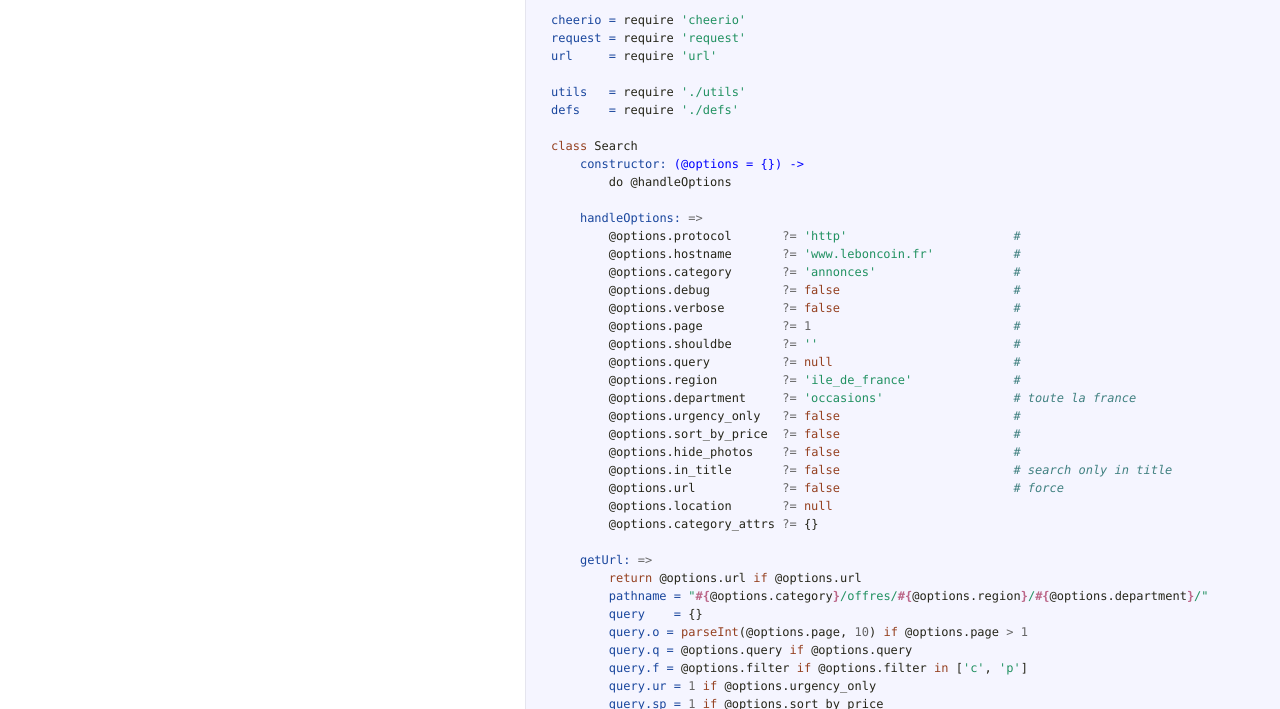
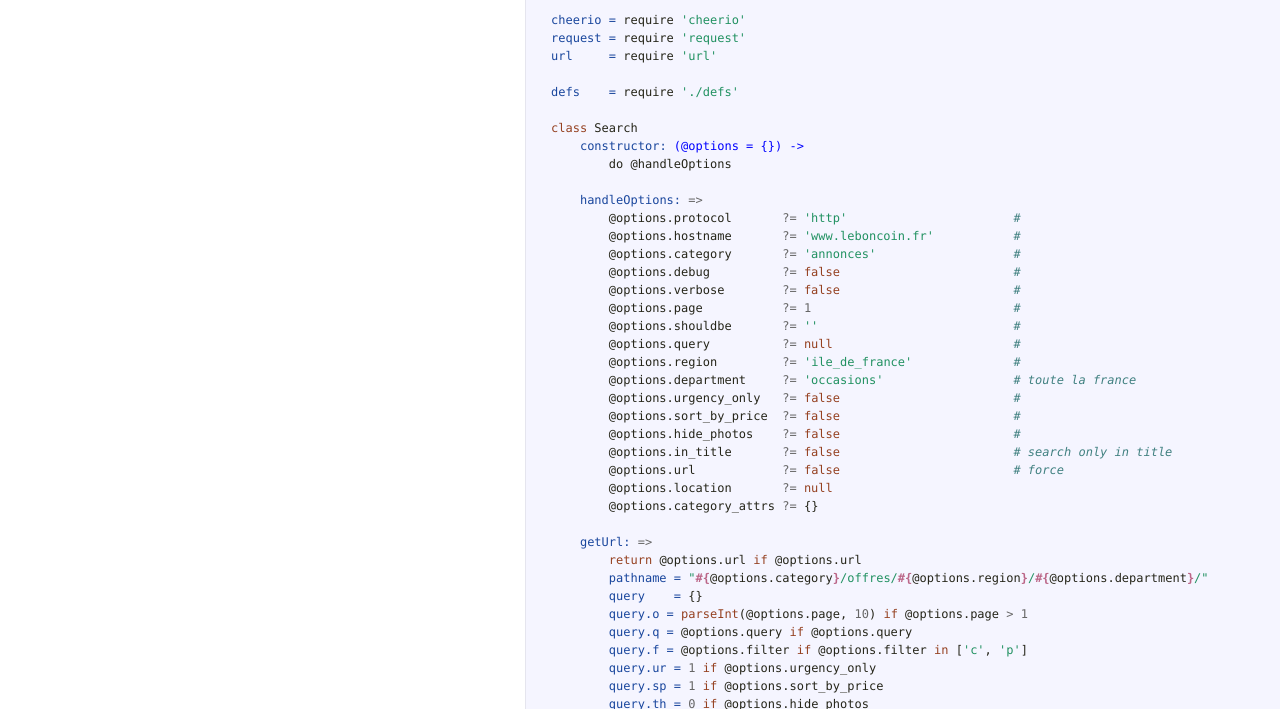
Before and after one commit to moul/node-leboncoin, a website: page docs/search.html in a window 1280 px wide. Shown: the part 91-800 px from the top of the page. Drawn offline with Linux system fonts and the light colour scheme.

Commit message:
updated docco docs

```diff
--- a/docs/search.html
+++ b/docs/search.html
@@ -2,7 +2,6 @@
 <span class="nv">request = </span><span class="nx">require</span> <span class="s">&#39;request&#39;</span>
 <span class="nv">url     = </span><span class="nx">require</span> <span class="s">&#39;url&#39;</span>
 
-<span class="nv">utils   = </span><span class="nx">require</span> <span class="s">&#39;./utils&#39;</span>
 <span class="nv">defs    = </span><span class="nx">require</span> <span class="s">&#39;./defs&#39;</span>
 
 <span class="k">class</span> <span class="nx">Search</span>
```
